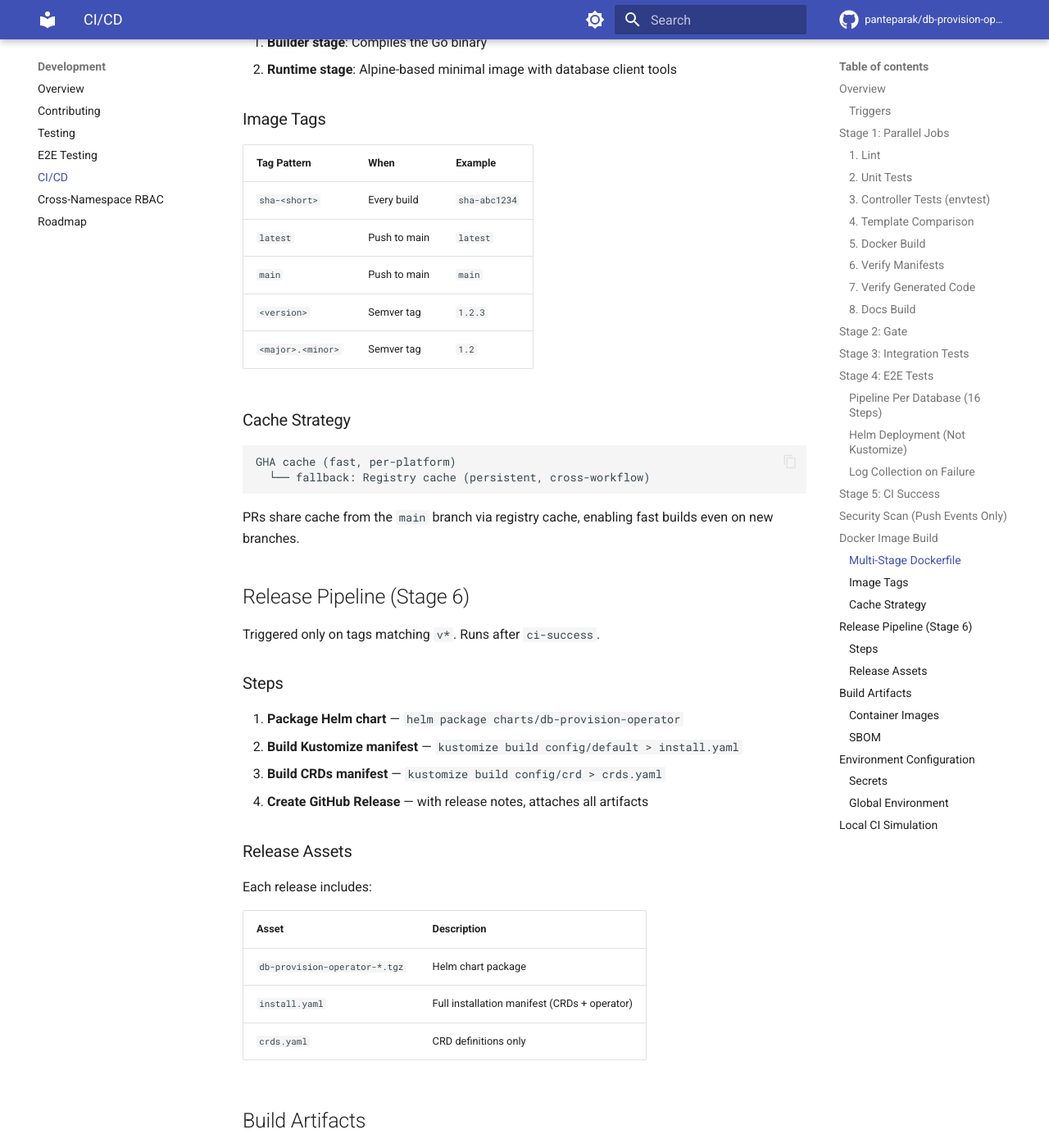
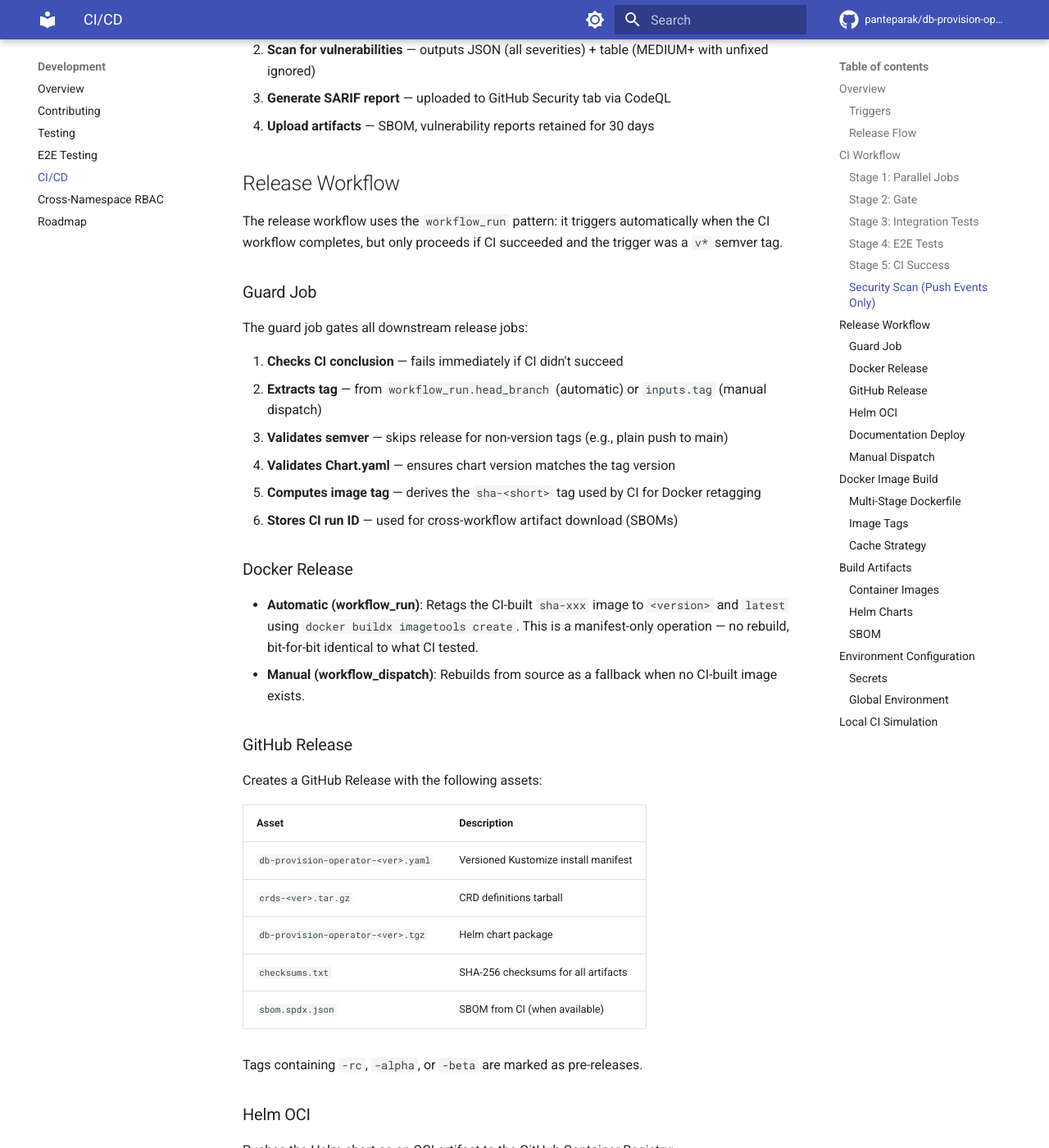
Before and after one commit to panteparak/db-provision-operator, an MkDocs documentation site: the page built from docs/development/ci-cd.md, in a window 1280 px wide and 1400 px high, scrolled down 5070 px. Shown: the whole window at 82% size. Built offline with MkDocs 1.6.1 and Material for MkDocs 9.7.7, drawn with Linux system fonts in a browser that asks for light colours; comment, search, counter and statistics services are not loaded; some of the changed text lies outside the part shown.

Commit message:
feat(ci): adopt workflow_run release pipeline with OCI Helm distribution
Add tags: ['v*'] to CI trigger so the full pipeline gates releases.
Rewrite release.yml to use workflow_run + workflow_dispatch pattern:
guard validates CI passed + extracts metadata, docker-release retags
CI images, github-release builds all artifacts, helm-oci pushes chart
to ghcr.io as OCI artifact, docs-release deploys to GitHub Pages.

Remove dead Stage 6 release job from ci.yml, fix missing CockroachDB
in ci-success summary, and clean up charts backup/restore from docs
hotfix workflow (no longer needed with OCI).

Co-Authored-By: Claude Opus 4.6 <noreply@anthropic.com>

````diff
--- a/docs/development/ci-cd.md
+++ b/docs/development/ci-cd.md
@@ -4,7 +4,10 @@ Continuous integration and deployment pipeline for the DB Provision Operator.
 
 ## Overview
 
-The CI pipeline runs on every push to `main` and every pull request. It uses a 6-stage architecture where each stage gates the next:
+The pipeline uses two workflows:
+
+1. **CI** (`ci.yml`) — Runs the full test suite on every push to `main`, every PR, and every tag push (`v*`)
+2. **Release** (`release.yml`) — Triggered automatically when CI completes on a `v*` tag, or manually via `workflow_dispatch`
 
 ```
 ┌─────────────────────────────────────────────────────────────────────────┐
@@ -15,8 +18,16 @@ The CI pipeline runs on every push to `main` and every pull request. It uses a 6
 │  │Setup ├─►│ 8 Parallel   ├─►│ Gate ├─►│Integration├─►│ E2E ├─►│ CI  │ │
 │  │      │  │ Jobs         │  │      │  │ Tests     │  │     │  │Done │ │
 │  └──────┘  └──────────────┘  └──────┘  └──────────┘  └─────┘  └─────┘ │
+└─────────────────────────────────────────────────────────────────────────┘
+                              │ on v* tag
+                              ▼
+┌─────────────────────────────────────────────────────────────────────────┐
+│                        Release Pipeline                                 │
 │                                                                         │
-│  On tag: Stage 6 ──► Release Artifacts + Security Scan                  │
+│  ┌───────┐  ┌────────┐  ┌─────────┐  ┌──────────┐  ┌──────┐  ┌─────┐ │
+│  │ Guard ├─►│ Docker ├─►│ GitHub  ├─►│ Helm OCI ├─►│ Docs ├─►│Sum- │ │
+│  │       │  │Release │  │ Release │  │          │  │      │  │mary │ │
+│  └───────┘  └────────┘  └─────────┘  └──────────┘  └──────┘  └─────┘ │
 └─────────────────────────────────────────────────────────────────────────┘
 ```
 
@@ -24,19 +35,35 @@ The CI pipeline runs on every push to `main` and every pull request. It uses a 6
 
 | Event | Branches/Tags | What Runs |
 |-------|---------------|-----------|
-| Pull request | `main` | Stages 0–5 (Docker build without push) |
-| Push | `main` | Stages 0–5 + Docker push + Security scan |
-| Tag | `v*` | Stages 0–5 + Stage 6 (Release) |
+| Pull request | `main` | CI Stages 0–5 (Docker build without push) |
+| Push | `main` | CI Stages 0–5 + Docker push + Security scan |
+| Tag | `v*` | CI Stages 0–5 (full pipeline) → Release (automatic) |
+| Manual | `workflow_dispatch` | Release only (with tag input) |
 
-## Stage 1: Parallel Jobs
+### Release Flow
+
+```
+git tag v0.1.8 && git push origin v0.1.8
+  └─► CI runs full pipeline (lint, test, envtest, integration, E2E)
+       └─► CI succeeds → workflow_run triggers Release
+            └─► Guard validates tag + Chart.yaml version match
+                 └─► Docker retag (sha-xxx → version + latest)
+                 └─► GitHub Release (install.yaml, CRDs, Helm chart, checksums, SBOMs)
+                 └─► Helm OCI push (oci://ghcr.io/<owner>/charts/db-provision-operator)
+                 └─► Documentation deploy (GitHub Pages)
+```
+
+## CI Workflow
+
+### Stage 1: Parallel Jobs
 
 Eight jobs run concurrently after setup:
 
-### 1. Lint
+#### 1. Lint
 
 Runs `golangci-lint` (v2.1.0) via the official GitHub Action.
 
-### 2. Unit Tests
+#### 2. Unit Tests
 
 ```bash
 make test  # go test (excludes /e2e), outputs cover.out
@@ -44,7 +71,7 @@ make test  # go test (excludes /e2e), outputs cover.out
 
 Uploads coverage to Codecov.
 
-### 3. Controller Tests (envtest)
+#### 3. Controller Tests (envtest)
 
 ```bash
 make test-envtest  # Runs controller + CRD validation tests with envtest
@@ -52,7 +79,7 @@ make test-envtest  # Runs controller + CRD validation tests with envtest
 
 Uses `KUBEBUILDER_ASSETS` from `setup-envtest`. Envtest binaries (~100MB) are cached by Kubernetes version.
 
-### 4. Template Comparison
+#### 4. Template Comparison
 
 ```bash
 make test-templates  # Verifies Helm ≡ Kustomize template equivalence
@@ -60,7 +87,7 @@ make test-templates  # Verifies Helm ≡ Kustomize template equivalence
 
 Ensures the Helm chart and Kustomize overlays produce equivalent manifests.
 
-### 5. Docker Build
+#### 5. Docker Build
 
 Builds the operator image per platform (currently `linux/amd64`). Uses a multi-layer cache strategy:
 
@@ -70,7 +97,7 @@ Builds the operator image per platform (currently `linux/amd64`). Uses a multi-l
 On **push events**: Pushes by digest, uploads digest artifact for manifest merging.
 On **PRs**: Builds locally, saves as tarball artifact for E2E tests.
 
-### 6. Verify Manifests
+#### 6. Verify Manifests
 
 ```bash
 make manifests  # Generates CRDs, RBAC, webhook configs
@@ -81,7 +108,7 @@ On PRs: fails the check so the developer runs `make manifests` locally.
 
 Also runs Helm chart linting, template rendering, and strict YAML validation (duplicate key detection).
 
-### 7. Verify Generated Code
+#### 7. Verify Generated Code
 
 ```bash
 make generate  # Generates DeepCopy methods
@@ -89,19 +116,19 @@ make generate  # Generates DeepCopy methods
 
 Fails if generated code is outdated.
 
-### 8. Docs Build
+#### 8. Docs Build
 
 ```bash
 mkdocs build --strict  # Builds documentation, fails on warnings
 ```
 
-## Stage 2: Gate
+### Stage 2: Gate
 
 Waits for all Stage 1 jobs to succeed before allowing integration tests. Checks each job's result and fails with a clear error message identifying which job(s) failed.
 
 For PRs, `docker-merge` is skipped (no push), so the gate only checks `docker-build`.
 
-## Stage 3: Integration Tests
+### Stage 3: Integration Tests
 
 Runs after the gate passes. Uses a matrix strategy across all four database engines:
 
@@ -116,11 +143,11 @@ Each job uses **testcontainers-go** to manage Docker containers programmatically
 make test-integration INTEGRATION_TEST_DATABASE=${{ matrix.database }}
 ```
 
-## Stage 4: E2E Tests
+### Stage 4: E2E Tests
 
 Runs after integration tests pass. Full end-to-end validation using Docker Compose + k3d + Helm.
 
-### Pipeline Per Database (16 Steps)
+#### Pipeline Per Database (16 Steps)
 
 Each database engine runs in parallel with this sequence:
 
@@ -143,11 +170,11 @@ Each database engine runs in parallel with this sequence:
 | 15 | Collect logs | On failure: operator logs, pod descriptions, Docker Compose logs, CR YAML, events |
 | 16 | Cleanup | `make e2e-local-cleanup` (always runs) |
 
-### Helm Deployment (Not Kustomize)
+#### Helm Deployment (Not Kustomize)
 
 CI intentionally deploys the operator via the **Helm chart** (`charts/db-provision-operator/`) rather than Kustomize. This validates the Helm chart in a real cluster as part of every CI run. Local development uses `make e2e-deploy-operator` (Kustomize) for faster iteration.
 
-### Log Collection on Failure
+#### Log Collection on Failure
 
 When any E2E step fails, CI collects:
 
@@ -158,11 +185,11 @@ When any E2E step fails, CI collects:
 - Kubernetes events (last 100)
 - Pod list across all namespaces
 
-## Stage 5: CI Success
+### Stage 5: CI Success
 
 A summary job that runs after all E2E tests pass. Confirms the full pipeline succeeded.
 
-## Security Scan (Push Events Only)
+### Security Scan (Push Events Only)
 
 After `docker-merge`, Trivy scans each platform image:
 
@@ -170,6 +197,65 @@ After `docker-merge`, Trivy scans each platform image:
 2. **Scan for vulnerabilities** — outputs JSON (all severities) + table (MEDIUM+ with unfixed ignored)
 3. **Generate SARIF report** — uploaded to GitHub Security tab via CodeQL
 4. **Upload artifacts** — SBOM, vulnerability reports retained for 30 days
+
+## Release Workflow
+
+The release workflow uses the `workflow_run` pattern: it triggers automatically when the CI workflow completes, but only proceeds if CI succeeded and the trigger was a `v*` semver tag.
+
+### Guard Job
+
+The guard job gates all downstream release jobs:
+
+1. **Checks CI conclusion** — fails immediately if CI didn't succeed
+2. **Extracts tag** — from `workflow_run.head_branch` (automatic) or `inputs.tag` (manual dispatch)
+3. **Validates semver** — skips release for non-version tags (e.g., plain push to main)
+4. **Validates Chart.yaml** — ensures chart version matches the tag version
+5. **Computes image tag** — derives the `sha-<short>` tag used by CI for Docker retagging
+6. **Stores CI run ID** — used for cross-workflow artifact download (SBOMs)
+
+### Docker Release
+
+- **Automatic (workflow_run)**: Retags the CI-built `sha-xxx` image to `<version>` and `latest` using `docker buildx imagetools create`. This is a manifest-only operation — no rebuild, bit-for-bit identical to what CI tested.
+- **Manual (workflow_dispatch)**: Rebuilds from source as a fallback when no CI-built image exists.
+
+### GitHub Release
+
+Creates a GitHub Release with the following assets:
+
+| Asset | Description |
+|-------|-------------|
+| `db-provision-operator-<ver>.yaml` | Versioned Kustomize install manifest |
+| `crds-<ver>.tar.gz` | CRD definitions tarball |
+| `db-provision-operator-<ver>.tgz` | Helm chart package |
+| `checksums.txt` | SHA-256 checksums for all artifacts |
+| `sbom.spdx.json` | SBOM from CI (when available) |
+
+Tags containing `-rc`, `-alpha`, or `-beta` are marked as pre-releases.
+
+### Helm OCI
+
+Pushes the Helm chart as an OCI artifact to the GitHub Container Registry:
+
+```bash
+# Install the operator via OCI
+helm install db-provision-operator \
+  oci://ghcr.io/<owner>/charts/db-provision-operator \
+  --version <version>
+```
+
+No gh-pages Helm repository is needed — images and charts use the same container registry.
+
+### Documentation Deploy
+
+Builds documentation with mkdocs-material and deploys to GitHub Pages via `mkdocs gh-deploy --force`.
+
+### Manual Dispatch
+
+The release can be triggered manually via `workflow_dispatch` with a tag input. This bypasses the `workflow_run` trigger and rebuilds Docker images from source. Useful for re-releasing or releasing from an existing tag when CI artifacts have expired.
+
+```bash
+gh workflow run release.yml -f tag=v0.1.8
+```
 
 ## Docker Image Build
 
@@ -185,7 +271,7 @@ The operator image uses a multi-stage build:
 | Tag Pattern | When | Example |
 |-------------|------|---------|
 | `sha-<short>` | Every build | `sha-abc1234` |
-| `latest` | Push to main | `latest` |
+| `latest` | Push to main / release | `latest` |
 | `main` | Push to main | `main` |
 | `<version>` | Semver tag | `1.2.3` |
 | `<major>.<minor>` | Semver tag | `1.2` |
@@ -199,38 +285,21 @@ GHA cache (fast, per-platform)
 
 PRs share cache from the `main` branch via registry cache, enabling fast builds even on new branches.
 
-## Release Pipeline (Stage 6)
-
-Triggered only on tags matching `v*`. Runs after `ci-success`.
-
-### Steps
-
-1. **Package Helm chart** — `helm package charts/db-provision-operator`
-2. **Build Kustomize manifest** — `kustomize build config/default > install.yaml`
-3. **Build CRDs manifest** — `kustomize build config/crd > crds.yaml`
-4. **Create GitHub Release** — with release notes, attaches all artifacts
-
-### Release Assets
-
-Each release includes:
-
-| Asset | Description |
-|-------|-------------|
-| `db-provision-operator-*.tgz` | Helm chart package |
-| `install.yaml` | Full installation manifest (CRDs + operator) |
-| `crds.yaml` | CRD definitions only |
-
 ## Build Artifacts
 
 ### Container Images
 
 Published to: `ghcr.io/<owner>/db-provision-operator`
 
+### Helm Charts
+
+Published as OCI artifacts to: `oci://ghcr.io/<owner>/charts/db-provision-operator`
+
 ### SBOM
 
 Generated in two formats:
 
-- **SPDX** (via `anchore/sbom-action`) — uploaded as artifact
+- **SPDX** (via `anchore/sbom-action`) — uploaded as artifact, attached to GitHub releases
 - **CycloneDX** (via Trivy) — used for vulnerability scanning
 
 ## Environment Configuration
````
Also changed, not shown: 3 other files.
